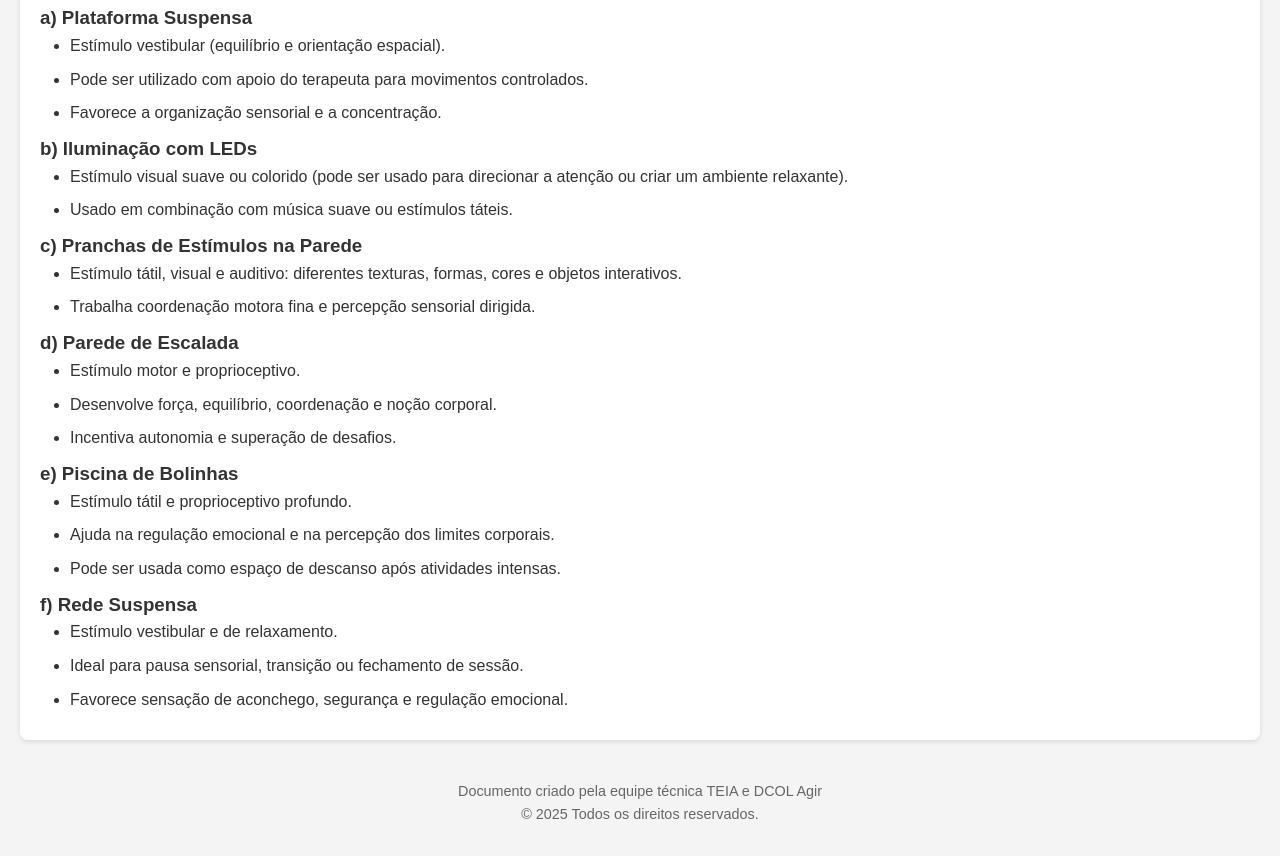
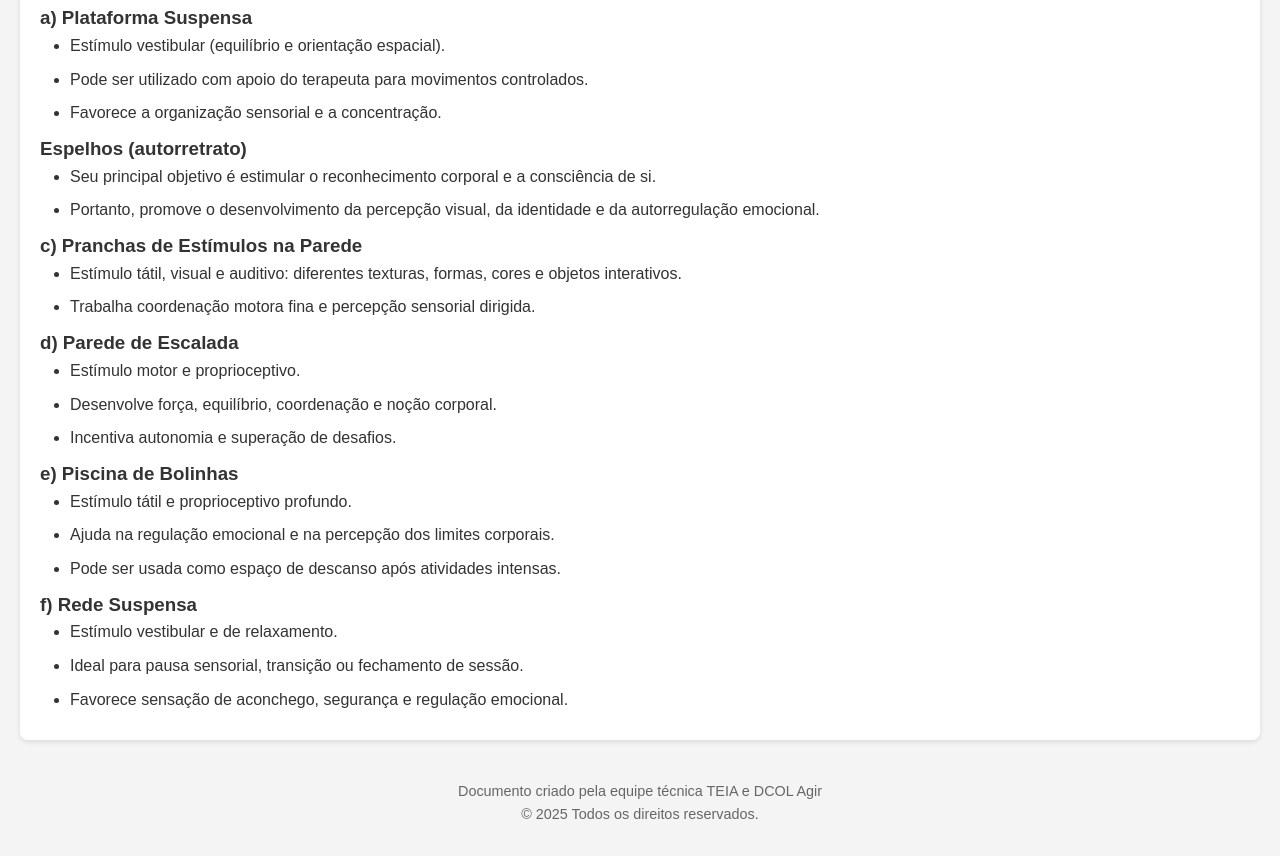
Before and after one commit to pborgesagir/InteracaoSensorial, a plain HTML site: page index.html in a window 1280 px wide. Shown: the part 797-1653 px from the top of the page. Drawn offline with Linux system fonts and the light colour scheme.

Commit message:
Update index.html

```diff
--- a/index.html
+++ b/index.html
@@ -221,12 +221,28 @@
                 <li>Estímulo vestibular (equilíbrio e orientação espacial).</li>
                 <li>Pode ser utilizado com apoio do terapeuta para movimentos controlados.</li>
                 <li>Favorece a organização sensorial e a concentração.</li>
+
             </ul>
+            <h3>Espelhos (autorretrato)</h3>
+            <ul>
+                <li>Seu principal objetivo é estimular o reconhecimento corporal e a consciência de si.</li>
+                <li>Portanto, promove o desenvolvimento da percepção visual, da identidade e da autorregulação emocional.</li>
+            </ul>
+
+
+<!--             </ul>
             <h3>b) Iluminação com LEDs</h3>
             <ul>
                 <li>Estímulo visual suave ou colorido (pode ser usado para direcionar a atenção ou criar um ambiente relaxante).</li>
                 <li>Usado em combinação com música suave ou estímulos táteis.</li>
-            </ul>
+            </ul> -->
+
+<!--                     <tr>
+                        <td>Espelhos (autorretrato)</td>
+                        <td>Autoimagem, identidade, percepção do corpo</td>
+                    </tr> -->
+
+
             <h3>c) Pranchas de Estímulos na Parede</h3>
             <ul>
                 <li>Estímulo tátil, visual e auditivo: diferentes texturas, formas, cores e objetos interativos.</li>
```
